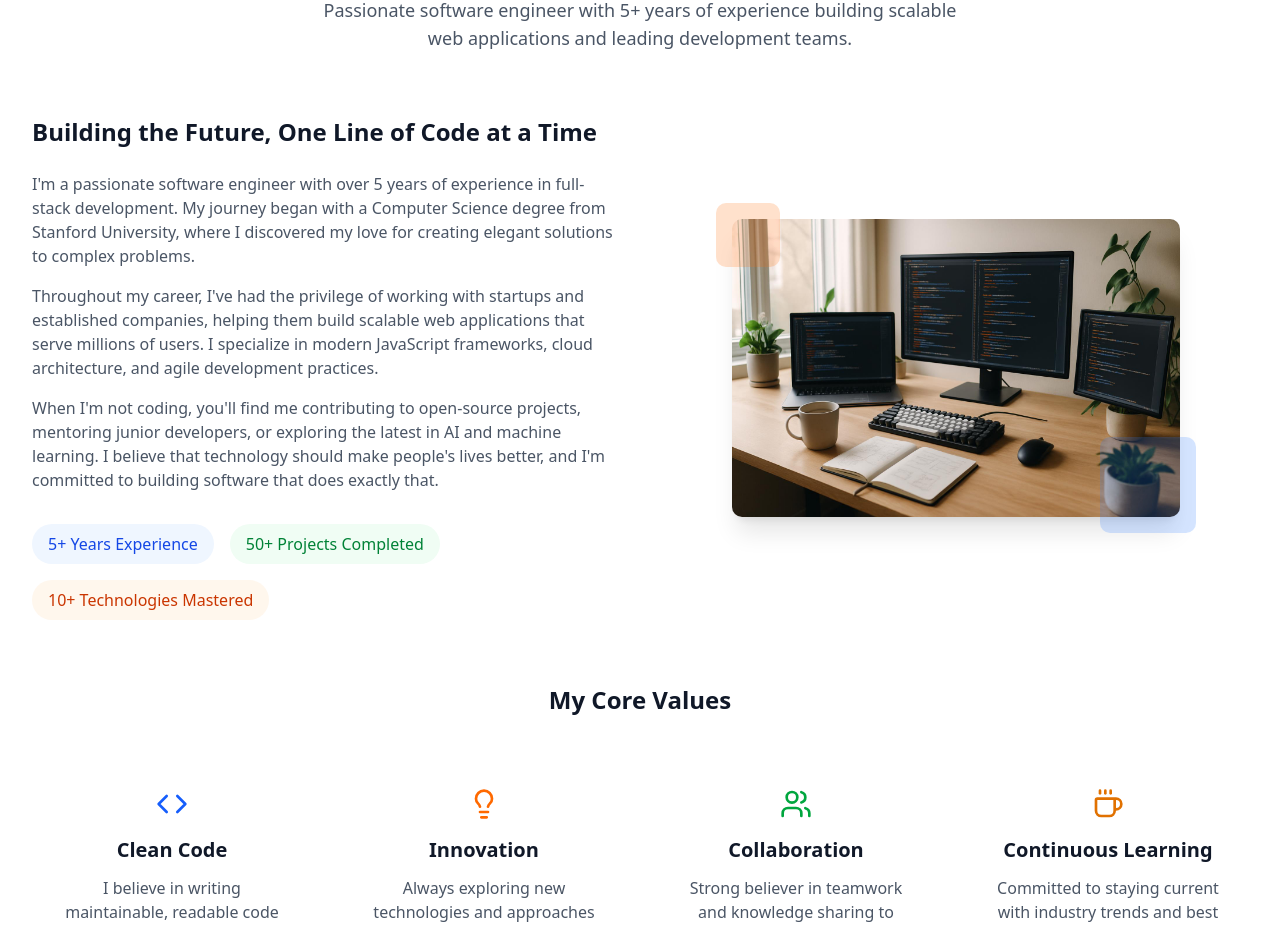
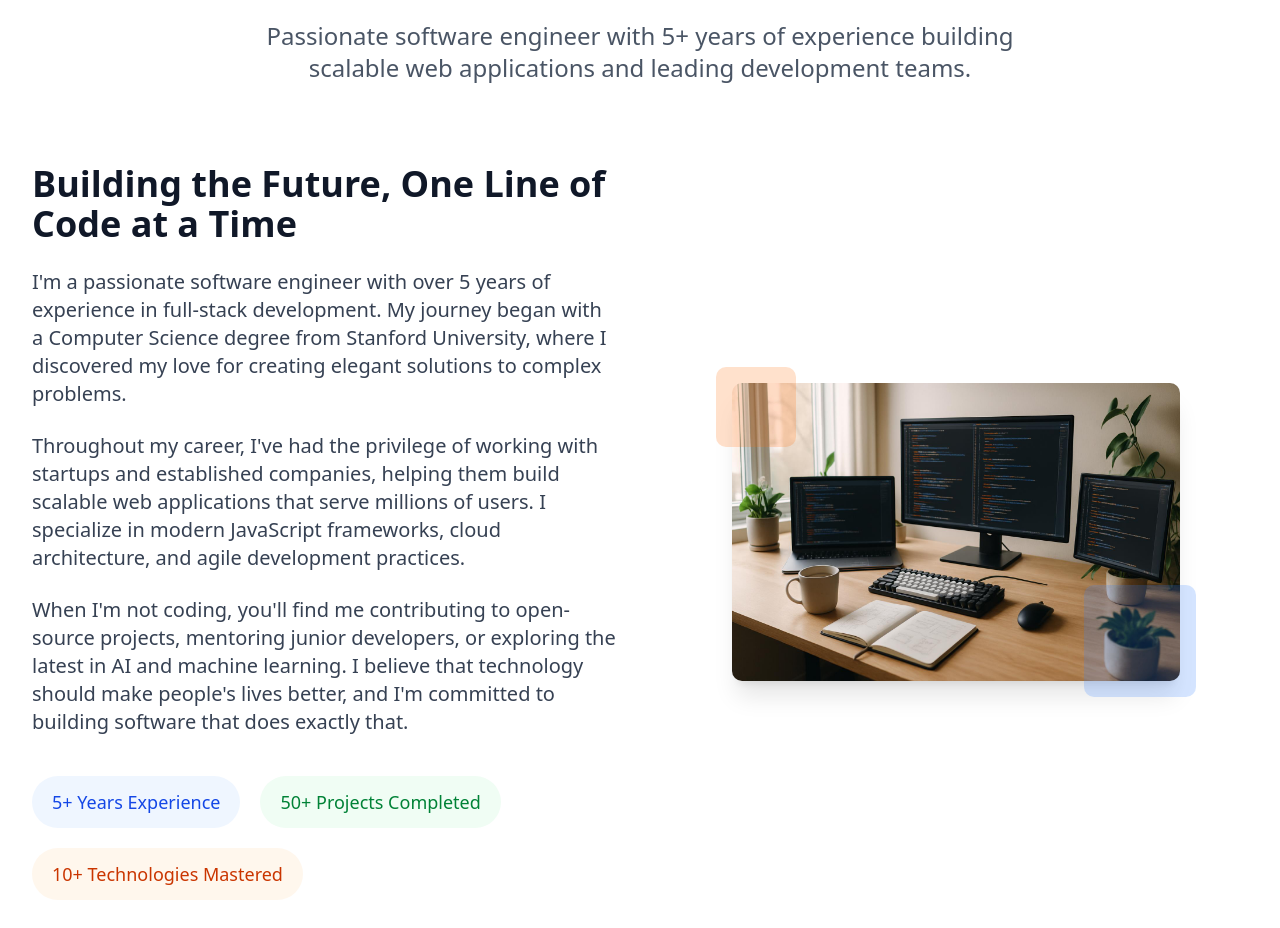
Before and after one commit to hamdywaleed/portfoliome, a React (Vite) app: page / in a window 1280 px wide. Shown: the part 940-1868 px from the top of the page. Built offline with nearby package versions, Linux system fonts and the light colour scheme.

Commit message:
edit about

```diff
--- a/src/components/About.jsx
+++ b/src/components/About.jsx
@@ -1,51 +1,50 @@
-import React from 'react'
 import { Code, Coffee, Lightbulb, Users } from 'lucide-react'
 import aboutImage from '../assets/about-workspace.jpg'
 
 const About = () => {
   const values = [
     {
-      icon: <Code className="w-8 h-8 text-blue-600" />,
+      icon: <Code className="w-10 h-10 text-blue-600" />,
       title: "Clean Code",
       description: "I believe in writing maintainable, readable code that stands the test of time."
     },
     {
-      icon: <Lightbulb className="w-8 h-8 text-orange-500" />,
+      icon: <Lightbulb className="w-10 h-10 text-orange-500" />,
       title: "Innovation",
       description: "Always exploring new technologies and approaches to solve complex problems."
     },
     {
-      icon: <Users className="w-8 h-8 text-green-600" />,
+      icon: <Users className="w-10 h-10 text-green-600" />,
       title: "Collaboration",
       description: "Strong believer in teamwork and knowledge sharing to achieve common goals."
     },
     {
-      icon: <Coffee className="w-8 h-8 text-amber-600" />,
+      icon: <Coffee className="w-10 h-10 text-amber-600" />,
       title: "Continuous Learning",
       description: "Committed to staying current with industry trends and best practices."
     }
   ]
 
   return (
-    <section id="about" className="py-20 bg-white">
+    <section id="about" className="py-24 bg-white">
       <div className="container mx-auto px-4 sm:px-6 lg:px-8">
-        <div className="text-center mb-16">
-          <h2 className="text-3xl sm:text-4xl font-bold text-gray-900 mb-4">
+        <div className="text-center mb-20">
+          <h2 className="text-4xl sm:text-5xl font-bold text-gray-900 mb-4">
             About Me
           </h2>
-          <p className="text-lg text-gray-600 max-w-2xl mx-auto">
+          <p className="text-xl sm:text-2xl text-gray-600 max-w-3xl mx-auto">
             Passionate software engineer with 5+ years of experience building scalable web applications and leading development teams.
           </p>
         </div>
 
-        <div className="grid grid-cols-1 lg:grid-cols-2 gap-12 items-center mb-16">
+        <div className="grid grid-cols-1 lg:grid-cols-2 gap-12 items-center mb-20">
           {/* About Text */}
           <div>
-            <h3 className="text-2xl font-semibold text-gray-900 mb-6">
+            <h3 className="text-3xl sm:text-4xl font-semibold text-gray-900 mb-6">
               Building the Future, One Line of Code at a Time
             </h3>
 
-            <div className="space-y-4 text-gray-600">
+            <div className="space-y-6 text-gray-700 text-lg sm:text-xl">
               <p>
                 I'm a passionate software engineer with over 5 years of experience in full-stack development.
                 My journey began with a Computer Science degree from Stanford University, where I discovered
@@ -65,15 +64,15 @@ const About = () => {
               </p>
             </div>
 
-            <div className="mt-8 flex flex-wrap gap-4">
-              <div className="bg-blue-50 px-4 py-2 rounded-full">
-                <span className="text-blue-700 font-medium">5+ Years Experience</span>
+            <div className="mt-10 flex flex-wrap gap-5">
+              <div className="bg-blue-50 px-5 py-3 rounded-full">
+                <span className="text-blue-700 font-medium text-lg">5+ Years Experience</span>
               </div>
-              <div className="bg-green-50 px-4 py-2 rounded-full">
-                <span className="text-green-700 font-medium">50+ Projects Completed</span>
+              <div className="bg-green-50 px-5 py-3 rounded-full">
+                <span className="text-green-700 font-medium text-lg">50+ Projects Completed</span>
               </div>
-              <div className="bg-orange-50 px-4 py-2 rounded-full">
-                <span className="text-orange-700 font-medium">10+ Technologies Mastered</span>
+              <div className="bg-orange-50 px-5 py-3 rounded-full">
+                <span className="text-orange-700 font-medium text-lg">10+ Technologies Mastered</span>
               </div>
             </div>
           </div>
@@ -86,28 +85,28 @@ const About = () => {
                 alt="Alex Johnson working"
                 className="w-full max-w-md rounded-lg shadow-xl"
               />
-              <div className="absolute -bottom-4 -right-4 w-24 h-24 bg-blue-500 rounded-lg opacity-20"></div>
-              <div className="absolute -top-4 -left-4 w-16 h-16 bg-orange-500 rounded-lg opacity-20"></div>
+              <div className="absolute -bottom-4 -right-4 w-28 h-28 bg-blue-500 rounded-lg opacity-20"></div>
+              <div className="absolute -top-4 -left-4 w-20 h-20 bg-orange-500 rounded-lg opacity-20"></div>
             </div>
           </div>
         </div>
 
         {/* Values */}
         <div>
-          <h3 className="text-2xl font-semibold text-gray-900 text-center mb-12">
+          <h3 className="text-3xl sm:text-4xl font-semibold text-gray-900 text-center mb-14">
             My Core Values
           </h3>
 
-          <div className="grid grid-cols-1 md:grid-cols-2 lg:grid-cols-4 gap-8">
+          <div className="grid grid-cols-1 md:grid-cols-2 lg:grid-cols-4 gap-10">
             {values.map((value, index) => (
               <div key={index} className="text-center p-6 rounded-lg hover:shadow-lg transition-shadow duration-300">
                 <div className="flex justify-center mb-4">
                   {value.icon}
                 </div>
-                <h4 className="text-xl font-semibold text-gray-900 mb-3">
+                <h4 className="text-2xl font-semibold text-gray-900 mb-3">
                   {value.title}
                 </h4>
-                <p className="text-gray-600">
+                <p className="text-lg text-gray-700">
                   {value.description}
                 </p>
               </div>
```
